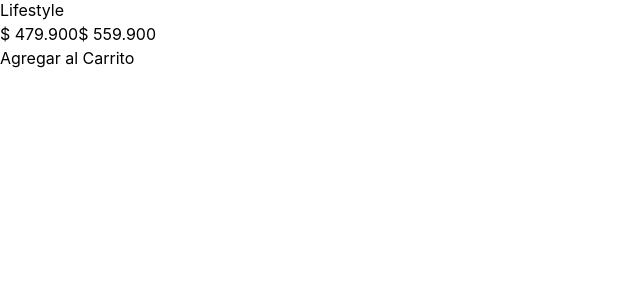
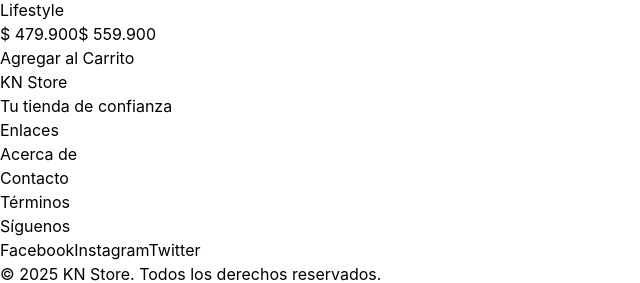
Before and after one commit to joseph12n/KN-Store, a React (Vite) app: page / in a window 1280 px wide. Shown: the part 3478-3761 px from the top of the page, without its empty margins (0-640 px from the left). Before the commit the page ends 3548 px from the top, so only its background shows below. Built offline with nearby package versions, Linux system fonts and the light colour scheme; the HTML template or start-up script is replaced by a standard one.

Commit message:
Feat: creacion de footer

```diff
--- a/src/App.jsx
+++ b/src/App.jsx
@@ -5,6 +5,7 @@ import Header from './components/Shop/Header';
 import ProductCard from './components/Shop/ProductCard';
 import Cart from './components/Shop/Cart';
 import Hero from './components/Shop/Hero';
+import Footer from './components/Shop/Footer';
 import productsData from './data/products.json';
 
 function App() {
@@ -83,7 +84,7 @@ function App() {
   };
 
   return (
-    <div className="min-h-screen bg-gray-100">
+    <div className="min-h-screen bg-gray-100 flex flex-col">
       <Header
         cartItems={cartItems}
         onCartClick={handleCartClick}
@@ -94,7 +95,7 @@ function App() {
 
       <Hero />
 
-      <div className="container mx-auto px-4 py-12">
+      <div className="container mx-auto px-4 py-12 flex-grow">
         <h2 className="text-3xl font-bold text-gray-800 mb-8">Productos Destacados</h2>
         <div className="grid grid-cols-1 sm:grid-cols-2 lg:grid-cols-4 gap-6">
           {productsData.map(product => (
@@ -106,6 +107,9 @@ function App() {
           ))}
         </div>
       </div>
+
+      {/* Footer */}
+      <Footer />
 
       {/* Modal de autenticación */}
       {showAuthModal && (
--- /dev/null
+++ b/src/components/Shop/Footer.jsx
@@ -0,0 +1,37 @@
+// src/components/Footer.jsx
+function Footer() {
+  return (
+    <footer className="footer">
+      <div className="footer-container">
+        <div className="footer-section">
+          <h3>KN Store</h3>
+          <p>Tu tienda de confianza</p>
+        </div>
+
+        <div className="footer-section">
+          <h4>Enlaces</h4>
+          <ul>
+            <li><a href="/about">Acerca de</a></li>
+            <li><a href="/contact">Contacto</a></li>
+            <li><a href="/terms">Términos</a></li>
+          </ul>
+        </div>
+
+        <div className="footer-section">
+          <h4>Síguenos</h4>
+          <div className="social-links">
+            <a href="#">Facebook</a>
+            <a href="#">Instagram</a>
+            <a href="#">Twitter</a>
+          </div>
+        </div>
+      </div>
+
+      <div className="footer-bottom">
+        <p>&copy; 2025 KN Store. Todos los derechos reservados.</p>
+      </div>
+    </footer>
+  );
+}
+
+export default Footer;
```
Also changed, not shown: 2 other files (tests, documents, lock files or other folders).
